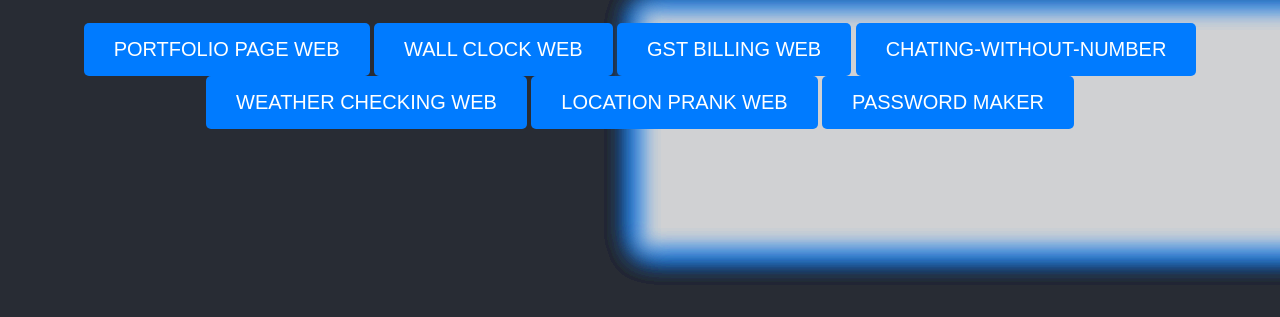
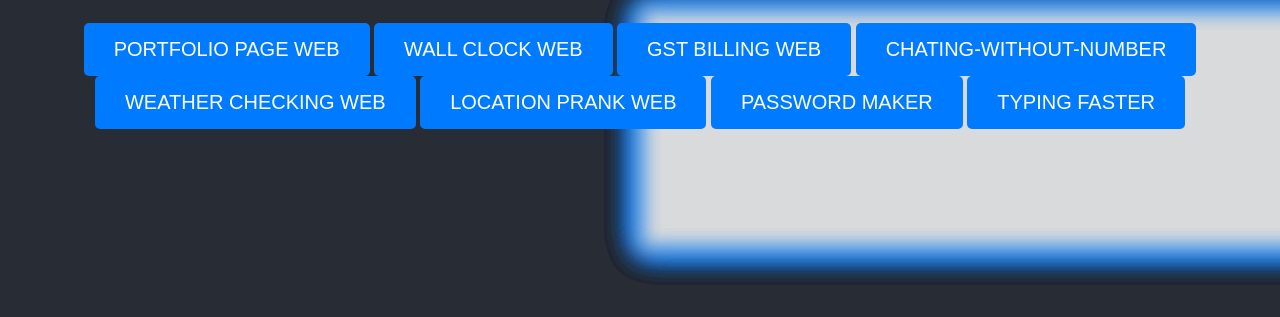
Before and after one commit to mintujaat/all-links-here, a plain HTML site: page index.html in a window 1280 px wide. Shown: the part 391-708 px from the top of the page. Drawn offline with Linux system fonts and the light colour scheme.

Commit message:
Update index.html

```diff
--- a/index.html
+++ b/index.html
@@ -17,6 +17,7 @@
         <a href="https://mintujaat.github.io/Weather-check-/" class="portfolio-button">WEATHER CHECKING WEB</a>
         <a href="https://mintujaat.github.io/Location-traker/" class="portfolio-button">LOCATION PRANK WEB</a>
          <a href="https://mintujaat.github.io/password-maker/" class="portfolio-button">PASSWORD MAKER</a>
+         <a href="https://mintujaat.github.io/typing-tester/" class="portfolio-button">TYPING FASTER</a>
 
   </div>
 </body>
```
